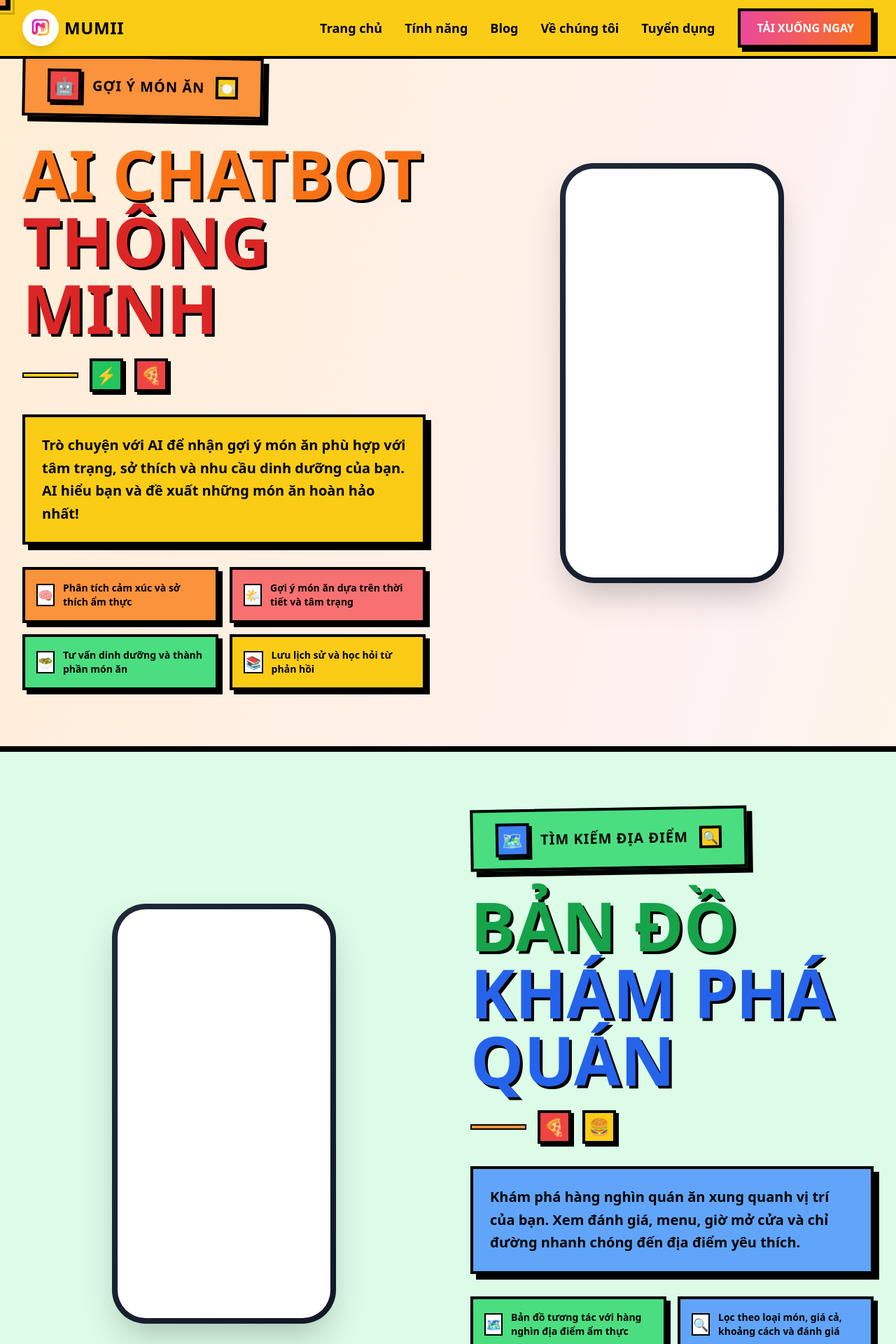
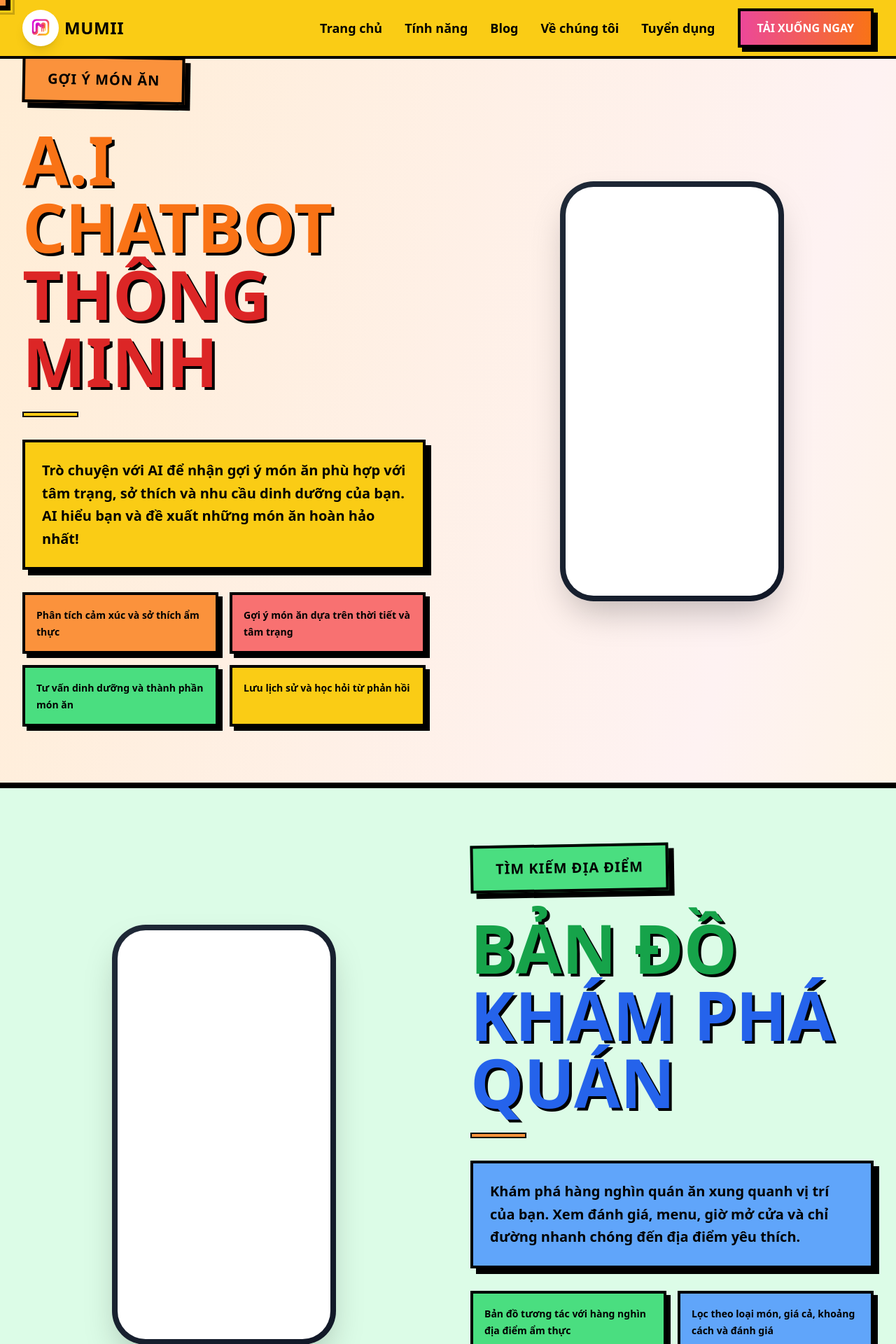
Before and after one commit to thanglh-hub/mumii-landing-page, a React (Vite) app: page /features in a window 1280 px wide. Shown: the top 1920 px of the page at 70% size. Built offline with nearby package versions, Linux system fonts and the light colour scheme.

Commit message:
Refactor Features component by removing unnecessary icons

```diff
--- a/src/components/Features.tsx
+++ b/src/components/Features.tsx
@@ -23,13 +23,7 @@ function Features() {
             <div className="inline-block">
               <div className="bg-orange-400 border-4 border-black px-8 py-4 shadow-[8px_8px_0px_0px_rgba(0,0,0,1)] transform rotate-1">
                 <div className="flex items-center gap-4">
-                  <div className="w-12 h-12 bg-red-500 border-4 border-black flex items-center justify-center shadow-[4px_4px_0px_0px_rgba(0,0,0,1)]">
-                    <span className="text-2xl">🤖</span>
-                  </div>
                   <span className="text-black font-black text-xl uppercase tracking-wider">GỢI Ý MÓN ĂN</span>
-                  <div className="w-8 h-8 bg-yellow-400 border-4 border-black flex items-center justify-center">
-                    <span className="text-lg">🍽️</span>
-                  </div>
                 </div>
               </div>
             </div>
@@ -38,7 +32,7 @@ function Features() {
             <div className="space-y-6">
               <h1 className="text-6xl sm:text-7xl lg:text-8xl font-black leading-none">
                 <span className="text-orange-500" style={{ textShadow: '4px 4px 0px rgba(0,0,0,1)' }}>
-                  AI CHATBOT
+                  A.I CHATBOT
                 </span>
                 <br />
                 <span className="text-red-600" style={{ textShadow: '4px 4px 0px rgba(0,0,0,1)' }}>
@@ -47,12 +41,6 @@ function Features() {
               </h1>
               <div className="flex items-center gap-4">
                 <div className="w-20 h-2 bg-yellow-400 border-2 border-black"></div>
-                <div className="w-12 h-12 bg-green-500 border-4 border-black flex items-center justify-center shadow-[4px_4px_0px_0px_rgba(0,0,0,1)]">
-                  <span className="text-2xl">⚡</span>
-                </div>
-                <div className="w-12 h-12 bg-red-500 border-4 border-black flex items-center justify-center shadow-[4px_4px_0px_0px_rgba(0,0,0,1)]">
-                  <span className="text-2xl">🍕</span>
-                </div>
               </div>
             </div>
 
@@ -66,18 +54,13 @@ function Features() {
             {/* Features List - Neo-brutalism Food Style */}
             <div className="grid sm:grid-cols-2 gap-4">
               {[
-                { text: "Phân tích cảm xúc và sở thích ẩm thực", icon: "🧠", color: "bg-orange-400" },
-                { text: "Gợi ý món ăn dựa trên thời tiết và tâm trạng", icon: "🌤️", color: "bg-red-400" },
-                { text: "Tư vấn dinh dưỡng và thành phần món ăn", icon: "🥗", color: "bg-green-400" },
-                { text: "Lưu lịch sử và học hỏi từ phản hồi", icon: "📚", color: "bg-yellow-400" }
+                { text: "Phân tích cảm xúc và sở thích ẩm thực", color: "bg-orange-400" },
+                { text: "Gợi ý món ăn dựa trên thời tiết và tâm trạng", color: "bg-red-400" },
+                { text: "Tư vấn dinh dưỡng và thành phần món ăn", color: "bg-green-400" },
+                { text: "Lưu lịch sử và học hỏi từ phản hồi", color: "bg-yellow-400" }
               ].map((feature, index) => (
                 <div key={index} className={`${feature.color} border-4 border-black p-4 shadow-[6px_6px_0px_0px_rgba(0,0,0,1)] hover:shadow-[3px_3px_0px_0px_rgba(0,0,0,1)] hover:translate-x-1 hover:translate-y-1 transition-all duration-200 group`}>
-                  <div className="flex items-center gap-3">
-                    <div className="w-8 h-8 bg-white border-2 border-black flex items-center justify-center">
-                      <span className="text-lg">{feature.icon}</span>
-                    </div>
-                    <span className="text-black font-bold text-sm">{feature.text}</span>
-                  </div>
+                  <span className="text-black font-bold text-sm">{feature.text}</span>
                 </div>
               ))}
             </div>
@@ -131,13 +114,7 @@ function Features() {
               <div className="inline-block">
                 <div className="bg-green-400 border-4 border-black px-8 py-4 shadow-[8px_8px_0px_0px_rgba(0,0,0,1)] transform -rotate-1">
                   <div className="flex items-center gap-4">
-                    <div className="w-12 h-12 bg-blue-500 border-4 border-black flex items-center justify-center shadow-[4px_4px_0px_0px_rgba(0,0,0,1)]">
-                      <span className="text-2xl">🗺️</span>
-                    </div>
                     <span className="text-black font-black text-xl uppercase tracking-wider">TÌM KIẾM ĐỊA ĐIỂM</span>
-                    <div className="w-8 h-8 bg-yellow-400 border-4 border-black flex items-center justify-center">
-                      <span className="text-lg">🔍</span>
-                    </div>
                   </div>
                 </div>
               </div>
@@ -155,12 +132,6 @@ function Features() {
                 </h2>
                 <div className="flex items-center gap-4">
                   <div className="w-20 h-2 bg-orange-400 border-2 border-black"></div>
-                  <div className="w-12 h-12 bg-red-500 border-4 border-black flex items-center justify-center shadow-[4px_4px_0px_0px_rgba(0,0,0,1)]">
-                    <span className="text-2xl">🍕</span>
-                  </div>
-                  <div className="w-12 h-12 bg-yellow-400 border-4 border-black flex items-center justify-center shadow-[4px_4px_0px_0px_rgba(0,0,0,1)]">
-                    <span className="text-2xl">🍔</span>
-                  </div>
                 </div>
               </div>
 
@@ -174,18 +145,13 @@ function Features() {
               {/* Features List - Neo-brutalism Food Style */}
               <div className="grid sm:grid-cols-2 gap-4">
                 {[
-                  { text: "Bản đồ tương tác với hàng nghìn địa điểm ẩm thực", icon: "🗺️", color: "bg-green-400" },
-                  { text: "Lọc theo loại món, giá cả, khoảng cách và đánh giá", icon: "🔍", color: "bg-blue-400" },
-                  { text: "Xem ảnh thực tế và menu chi tiết của quán", icon: "📱", color: "bg-orange-400" },
-                  { text: "Đặt bàn và gọi món trực tiếp từ app", icon: "📞", color: "bg-red-400" }
+                  { text: "Bản đồ tương tác với hàng nghìn địa điểm ẩm thực", color: "bg-green-400" },
+                  { text: "Lọc theo loại món, giá cả, khoảng cách và đánh giá", color: "bg-blue-400" },
+                  { text: "Xem ảnh thực tế và menu chi tiết của quán", color: "bg-orange-400" },
+                  { text: "Đặt bàn và gọi món trực tiếp từ app", color: "bg-red-400" }
                 ].map((feature, index) => (
                   <div key={index} className={`${feature.color} border-4 border-black p-4 shadow-[6px_6px_0px_0px_rgba(0,0,0,1)] hover:shadow-[3px_3px_0px_0px_rgba(0,0,0,1)] hover:translate-x-1 hover:translate-y-1 transition-all duration-200 group`}>
-                    <div className="flex items-center gap-3">
-                      <div className="w-8 h-8 bg-white border-2 border-black flex items-center justify-center">
-                        <span className="text-lg">{feature.icon}</span>
-                      </div>
-                      <span className="text-black font-bold text-sm">{feature.text}</span>
-                    </div>
+                    <span className="text-black font-bold text-sm">{feature.text}</span>
                   </div>
                 ))}
               </div>
@@ -205,13 +171,7 @@ function Features() {
               <div className="inline-block">
                 <div className="bg-pink-400 border-4 border-black px-8 py-4 shadow-[8px_8px_0px_0px_rgba(0,0,0,1)] transform rotate-1">
                   <div className="flex items-center gap-4">
-                    <div className="w-12 h-12 bg-purple-500 border-4 border-black flex items-center justify-center shadow-[4px_4px_0px_0px_rgba(0,0,0,1)]">
-                      <span className="text-2xl">👥</span>
-                    </div>
                     <span className="text-black font-black text-xl uppercase tracking-wider">CHIA SẺ & KẾT NỐI</span>
-                    <div className="w-8 h-8 bg-red-500 border-4 border-black flex items-center justify-center">
-                      <span className="text-lg">❤️</span>
-                    </div>
                   </div>
                 </div>
               </div>
@@ -229,12 +189,6 @@ function Features() {
                 </h2>
                 <div className="flex items-center gap-4">
                   <div className="w-20 h-2 bg-yellow-400 border-2 border-black"></div>
-                  <div className="w-12 h-12 bg-orange-500 border-4 border-black flex items-center justify-center shadow-[4px_4px_0px_0px_rgba(0,0,0,1)]">
-                    <span className="text-2xl">🍰</span>
-                  </div>
-                  <div className="w-12 h-12 bg-green-500 border-4 border-black flex items-center justify-center shadow-[4px_4px_0px_0px_rgba(0,0,0,1)]">
-                    <span className="text-2xl">🥗</span>
-                  </div>
                 </div>
               </div>
 
@@ -248,18 +202,13 @@ function Features() {
               {/* Features List - Neo-brutalism Food Style */}
               <div className="grid sm:grid-cols-2 gap-4">
                 {[
-                  { text: "Đăng ảnh món ăn và chia sẻ công thức của bạn", icon: "📸", color: "bg-pink-400" },
-                  { text: "Follow các foodie và nhà hàng yêu thích", icon: "👥", color: "bg-purple-400" },
-                  { text: "Tham gia thảo luận và nhóm quan tâm về ẩm thực", icon: "💬", color: "bg-red-400" },
-                  { text: "Tích lũy điểm và huy hiệu từ hoạt động cộng đồng", icon: "🏆", color: "bg-yellow-400" }
+                  { text: "Đăng ảnh món ăn và chia sẻ công thức của bạn", color: "bg-pink-400" },
+                  { text: "Follow các foodie và nhà hàng yêu thích", color: "bg-purple-400" },
+                  { text: "Tham gia thảo luận và nhóm quan tâm về ẩm thực", color: "bg-red-400" },
+                  { text: "Tích lũy điểm và huy hiệu từ hoạt động cộng đồng", color: "bg-yellow-400" }
                 ].map((feature, index) => (
                   <div key={index} className={`${feature.color} border-4 border-black p-4 shadow-[6px_6px_0px_0px_rgba(0,0,0,1)] hover:shadow-[3px_3px_0px_0px_rgba(0,0,0,1)] hover:translate-x-1 hover:translate-y-1 transition-all duration-200 group`}>
-                    <div className="flex items-center gap-3">
-                      <div className="w-8 h-8 bg-white border-2 border-black flex items-center justify-center">
-                        <span className="text-lg">{feature.icon}</span>
-                      </div>
-                      <span className="text-black font-bold text-sm">{feature.text}</span>
-                    </div>
+                    <span className="text-black font-bold text-sm">{feature.text}</span>
                   </div>
                 ))}
               </div>
@@ -311,13 +260,7 @@ function Features() {
               <div className="inline-block">
                 <div className="bg-yellow-400 border-4 border-black px-8 py-4 shadow-[8px_8px_0px_0px_rgba(0,0,0,1)] transform -rotate-1">
                   <div className="flex items-center gap-4">
-                    <div className="w-12 h-12 bg-orange-500 border-4 border-black flex items-center justify-center shadow-[4px_4px_0px_0px_rgba(0,0,0,1)]">
-                      <span className="text-2xl">🏆</span>
-                    </div>
                     <span className="text-black font-black text-xl uppercase tracking-wider">KHÁM PHÁ & CHINH PHỤC</span>
-                    <div className="w-8 h-8 bg-red-500 border-4 border-black flex items-center justify-center">
-                      <span className="text-lg">🎮</span>
-                    </div>
                   </div>
                 </div>
               </div>
@@ -331,12 +274,6 @@ function Features() {
                 </h2>
                 <div className="flex items-center gap-4">
                   <div className="w-20 h-2 bg-red-400 border-2 border-black"></div>
-                  <div className="w-12 h-12 bg-green-500 border-4 border-black flex items-center justify-center shadow-[4px_4px_0px_0px_rgba(0,0,0,1)]">
-                    <span className="text-2xl">🍕</span>
-                  </div>
-                  <div className="w-12 h-12 bg-blue-500 border-4 border-black flex items-center justify-center shadow-[4px_4px_0px_0px_rgba(0,0,0,1)]">
-                    <span className="text-2xl">🍔</span>
-                  </div>
                 </div>
               </div>
 
@@ -350,18 +287,13 @@ function Features() {
               {/* Features List - Neo-brutalism Food Style */}
               <div className="grid sm:grid-cols-2 gap-4">
                 {[
-                  { text: "Nhiệm vụ hàng ngày với phần thưởng hấp dẫn", icon: "📅", color: "bg-yellow-400" },
-                  { text: "Thử thách khám phá món ăn địa phương", icon: "🌍", color: "bg-orange-400" },
-                  { text: "Đua top với bạn bè và foodie khác", icon: "🏆", color: "bg-red-400" },
-                  { text: "Mở khóa huy hiệu, voucher giảm giá và ưu đãi đặc biệt", icon: "🎁", color: "bg-green-400" }
+                  { text: "Nhiệm vụ hàng ngày với phần thưởng hấp dẫn", color: "bg-yellow-400" },
+                  { text: "Thử thách khám phá món ăn địa phương", color: "bg-orange-400" },
+                  { text: "Đua top với bạn bè và foodie khác", color: "bg-red-400" },
+                  { text: "Mở khóa huy hiệu, voucher giảm giá và ưu đãi đặc biệt", color: "bg-green-400" }
                 ].map((feature, index) => (
                   <div key={index} className={`${feature.color} border-4 border-black p-4 shadow-[6px_6px_0px_0px_rgba(0,0,0,1)] hover:shadow-[3px_3px_0px_0px_rgba(0,0,0,1)] hover:translate-x-1 hover:translate-y-1 transition-all duration-200 group`}>
-                    <div className="flex items-center gap-3">
-                      <div className="w-8 h-8 bg-white border-2 border-black flex items-center justify-center">
-                        <span className="text-lg">{feature.icon}</span>
-                      </div>
-                      <span className="text-black font-bold text-sm">{feature.text}</span>
-                    </div>
+                    <span className="text-black font-bold text-sm">{feature.text}</span>
                   </div>
                 ))}
               </div>
```
